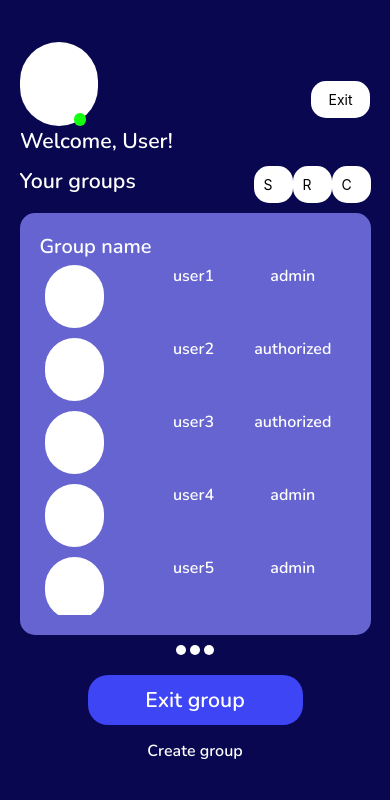
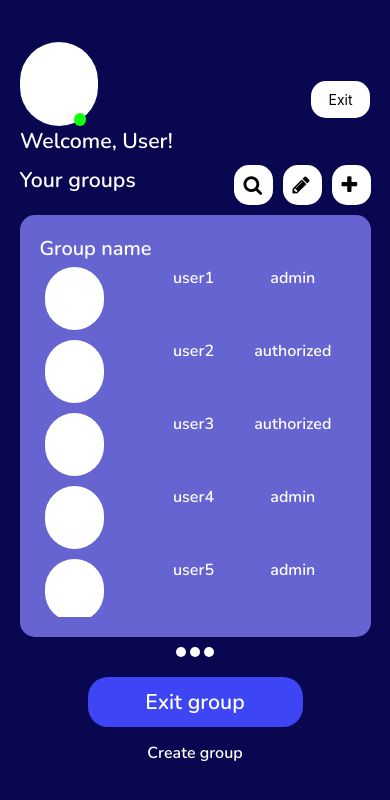
Before and after one commit to JoaoVitorChaves-05/App-TCC, a React Native app: screen /Group in a window 390 px wide. Shown: the top 800 px of the page. Built offline with nearby package versions, Linux system fonts and the light colour scheme.

Commit message:
button icons

```diff
--- a/package.json
+++ b/package.json
@@ -18,7 +18,8 @@
     "react-native": "0.72.4",
     "react-native-responsive-screen": "^1.4.2",
     "react-native-safe-area-context": "4.6.3",
-    "react-native-screens": "~3.22.0"
+    "react-native-screens": "~3.22.0",
+    "react-native-vector-icons": "^10.0.0"
   },
   "devDependencies": {
     "@babel/core": "^7.20.0"
--- a/screens/Group.js
+++ b/screens/Group.js
@@ -1,12 +1,14 @@
 import { useEffect, useState} from 'react';
-import { StyleSheet, Text, View, TouchableOpacity, BackHandler, Alert, FlatList, Modal} from 'react-native';
+import { StyleSheet, Text, View, TouchableOpacity, BackHandler, Alert, FlatList, Image} from 'react-native';
 import { widthPercentageToDP as wp, heightPercentageToDP as hp } from 'react-native-responsive-screen';
 import ModalCreateGroup from "../components/modalCreateGroup.js" ;
 import ModalAddGroup from "../components/modalAddGroup.js";
+import Icon from 'react-native-vector-icons/FontAwesome';
 
 import UserItem from '../components/UserItem.js';
 import ResponsiveButton from '../components/ResponsiveButton.js';
 import main from '../styles/Main';
+import searchIcon from '../assets/searchIcon.png'
 
 const alert = (navigation) => {
     Alert.alert('Tem certeza que deseja sair da conta?', 'Ao sair da conta terá que efetuar login novamente.', [
@@ -85,13 +87,19 @@ export default function Group({ navigation }) {
                     <Text style={{...main.mainText, marginBottom: 10}}>Your groups</Text>
                     <View style={{...styles.containerButtons, marginBottom: 10}}>
                         <TouchableOpacity style={styles.buttons} onPress={() => setCreateGroupModalVisible(true)}>
-                            <Text>S</Text>
+                            <View style={styles.icon}>
+                                <Icon name='search' size={20}></Icon>
+                            </View>
                         </TouchableOpacity>
                         <TouchableOpacity style={styles.buttons}>
-                            <Text>R</Text>
+                            <View>
+                                <Icon name='pencil' size={20}></Icon>
+                            </View>
                         </TouchableOpacity>
                         <TouchableOpacity style={styles.buttons} onPress={() => setAddGroupModalVisible(true)}>
-                            <Text>C</Text>
+                            <View style={styles.icon}>
+                                <Icon name='plus' size={20}></Icon>
+                            </View>
                         </TouchableOpacity>
 
                     </View>
@@ -177,7 +185,8 @@ const styles = StyleSheet.create({
         width: wp('10%'),
         padding: 10,
         backgroundColor: '#FFFFFF',
-        borderRadius: 15
+        borderRadius: 15,
+        marginLeft: 10,
     },
     group: {
         backgroundColor: '#6564D0',
@@ -199,5 +208,9 @@ const styles = StyleSheet.create({
         backgroundColor: '#FFFFFF',
         marginLeft: 2,
         marginRight: 2
+    },
+    icon: {
+        flexDirection: 'row',
+        alignItems: 'center',
     }
 })
```
Also changed, not shown: assets/searchIcon.png (added), 1 other file (tests, documents, lock files or other folders).
